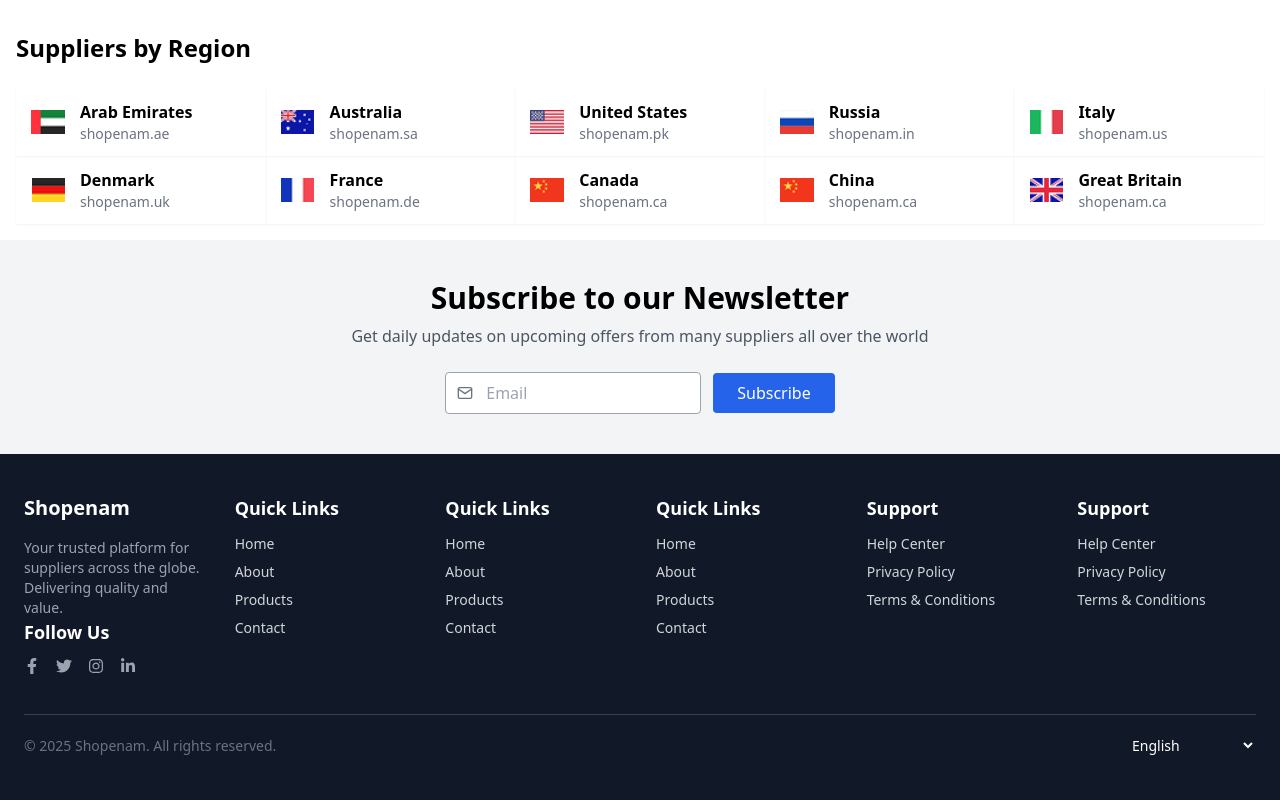
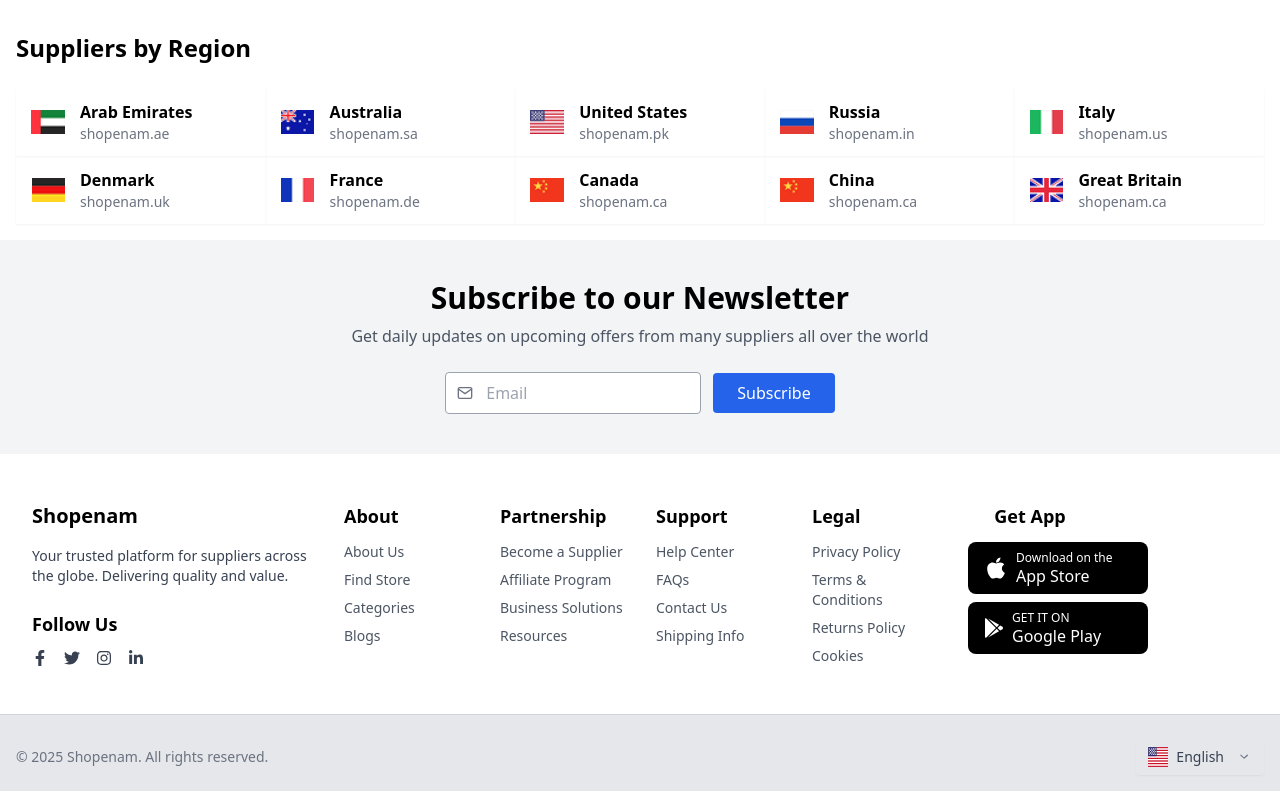
Before and after one commit to ManahilQamar/ecommerce-frontend-design, a React (Vite) app: page / in a window 1280 px wide. Shown: the part 3416-4216 px from the top of the page. Built offline with nearby package versions, Linux system fonts and the light colour scheme.

Commit message:
complete first page

```diff
--- a/src/App.jsx
+++ b/src/App.jsx
@@ -10,6 +10,7 @@ import ExtraServices from './components/ExtraServices/ExtraServices';
 import Region from './components/Region/Region';
 import Subscribe from './components/Subscribe/Subscribe';
 import Footer from './components/Footer/Footer';
+import LastLine from './components/LastLine/LastLine';
 
 const App = () => {
   return (
@@ -25,8 +26,9 @@ const App = () => {
       <Region />
       <Subscribe />
       <Footer />
+      <LastLine />
     </div>
   )
 }
 
-export default App
+export default App;
--- a/src/components/Footer/Footer.jsx
+++ b/src/components/Footer/Footer.jsx
@@ -1,101 +1,117 @@
-import React from 'react'
-import { FaFacebookF, FaTwitter, FaInstagram, FaLinkedinIn } from 'react-icons/fa'
+import React, { useState } from 'react';
+import {
+  FaFacebookF,
+  FaTwitter,
+  FaInstagram,
+  FaLinkedinIn,
+  FaApple,
+  FaGooglePlay,
+} from 'react-icons/fa';
 
 const Footer = () => {
+
   return (
-    <footer className="bg-gray-900 text-white py-10 px-6">
-      <div className="max-w-7xl mx-auto grid grid-cols-1 md:grid-cols-6 gap-8">
+    <footer className="bg-white text-black py-10 px-4 sm:px-6">
+      <div className="max-w-7xl mx-auto grid grid-cols-1 sm:grid-cols-2 md:grid-cols-4 lg:grid-cols-8 p-2 gap-8">
         {/* Company Info */}
-        <div>
+        <div className="sm:col-span-2 md:col-span-3 lg:col-span-2">
           <h2 className="text-xl font-bold mb-4">Shopenam</h2>
-          <p className="text-sm text-gray-400">
+          <p className="text-sm text-gray-700 mb-6">
             Your trusted platform for suppliers across the globe. Delivering quality and value.
           </p>
           <div>
             <h3 className="text-lg font-semibold mb-3">Follow Us</h3>
-          <div className="flex gap-4 text-gray-400">
-            <a href="#"><FaFacebookF className="hover:text-white" /></a>
-            <a href="#"><FaTwitter className="hover:text-white" /></a>
-            <a href="#"><FaInstagram className="hover:text-white" /></a>
-            <a href="#"><FaLinkedinIn className="hover:text-white" /></a>
+            <div className="flex gap-4 text-gray-700">
+              <a href="#" className="hover:text-gray-400 transition-colors">
+                <FaFacebookF />
+              </a>
+              <a href="#" className="hover:text-gray-400 transition-colors">
+                <FaTwitter />
+              </a>
+              <a href="#" className="hover:text-gray-400 transition-colors">
+                <FaInstagram />
+              </a>
+              <a href="#" className="hover:text-gray-400 transition-colors">
+                <FaLinkedinIn />
+              </a>
             </div>
           </div>
         </div>
 
-        {/* Quick Links */}
+        {/* About */}
         <div>
-          <h3 className="text-lg font-semibold mb-3">Quick Links</h3>
-          <ul className="space-y-2 text-sm text-gray-300">
-            <li><a href="#" className="hover:text-white">Home</a></li>
-            <li><a href="#" className="hover:text-white">About</a></li>
-            <li><a href="#" className="hover:text-white">Products</a></li>
-            <li><a href="#" className="hover:text-white">Contact</a></li>
+          <h3 className="text-lg font-semibold mb-3">About</h3>
+          <ul className="space-y-2 text-sm text-gray-600">
+            <li><a href="#" className="hover:text-gray-400 transition-colors">About Us</a></li>
+            <li><a href="#" className="hover:text-gray-400 transition-colors">Find Store</a></li>
+            <li><a href="#" className="hover:text-gray-400 transition-colors">Categories</a></li>
+            <li><a href="#" className="hover:text-gray-400 transition-colors">Blogs</a></li>
           </ul>
         </div>
-        {/* Quick Links */}
+
+        {/* Partnership */}
         <div>
-          <h3 className="text-lg font-semibold mb-3">Quick Links</h3>
-          <ul className="space-y-2 text-sm text-gray-300">
-            <li><a href="#" className="hover:text-white">Home</a></li>
-            <li><a href="#" className="hover:text-white">About</a></li>
-            <li><a href="#" className="hover:text-white">Products</a></li>
-            <li><a href="#" className="hover:text-white">Contact</a></li>
-          </ul>
-        </div>
-        {/* Quick Links */}
-        <div>
-          <h3 className="text-lg font-semibold mb-3">Quick Links</h3>
-          <ul className="space-y-2 text-sm text-gray-300">
-            <li><a href="#" className="hover:text-white">Home</a></li>
-            <li><a href="#" className="hover:text-white">About</a></li>
-            <li><a href="#" className="hover:text-white">Products</a></li>
-            <li><a href="#" className="hover:text-white">Contact</a></li>
+          <h3 className="text-lg font-semibold mb-3">Partnership</h3>
+          <ul className="space-y-2 text-sm text-gray-600">
+            <li><a href="#" className="hover:text-gray-400 transition-colors">Become a Supplier</a></li>
+            <li><a href="#" className="hover:text-gray-400 transition-colors">Affiliate Program</a></li>
+            <li><a href="#" className="hover:text-gray-400 transition-colors">Business Solutions</a></li>
+            <li><a href="#" className="hover:text-gray-400 transition-colors">Resources</a></li>
           </ul>
         </div>
 
         {/* Support */}
         <div>
           <h3 className="text-lg font-semibold mb-3">Support</h3>
-          <ul className="space-y-2 text-sm text-gray-300">
-            <li><a href="#" className="hover:text-white">Help Center</a></li>
-            <li><a href="#" className="hover:text-white">Privacy Policy</a></li>
-            <li><a href="#" className="hover:text-white">Terms & Conditions</a></li>
-          </ul>
-        </div>
-        {/* Get */}
-        <div>
-          <h3 className="text-lg font-semibold mb-3">Support</h3>
-          <ul className="space-y-2 text-sm text-gray-300">
-            <li><a href="#" className="hover:text-white">Help Center</a></li>
-            <li><a href="#" className="hover:text-white">Privacy Policy</a></li>
-            <li><a href="#" className="hover:text-white">Terms & Conditions</a></li>
+          <ul className="space-y-2 text-sm text-gray-600">
+            <li><a href="#" className="hover:text-gray-400 transition-colors">Help Center</a></li>
+            <li><a href="#" className="hover:text-gray-400 transition-colors">FAQs</a></li>
+            <li><a href="#" className="hover:text-gray-400 transition-colors">Contact Us</a></li>
+            <li><a href="#" className="hover:text-gray-400 transition-colors">Shipping Info</a></li>
           </ul>
         </div>
 
+        {/* Legal */}
+        <div>
+          <h3 className="text-lg font-semibold mb-3">Legal</h3>
+          <ul className="space-y-2 text-sm text-gray-600">
+            <li><a href="#" className="hover:text-gray-400 transition-colors">Privacy Policy</a></li>
+            <li><a href="#" className="hover:text-gray-400 transition-colors">Terms & Conditions</a></li>
+            <li><a href="#" className="hover:text-gray-400 transition-colors">Returns Policy</a></li>
+            <li><a href="#" className="hover:text-gray-400 transition-colors">Cookies</a></li>
+          </ul>
         </div>
 
-      {/* Bottom Line */}
-    {/* Bottom Line */}
-<div className="mt-10 flex flex-col md:flex-row items-center justify-between text-sm text-gray-500 border-t border-gray-700 pt-4 gap-4">
-  <p>&copy; {new Date().getFullYear()} Shopenam. All rights reserved.</p>
-
-  {/* Dropdown */}
-  <div className="flex items-center gap-2">
-    <select
-      id="region"
-      className="bg-gray-900 text-white   rounded  py-1 text-sm focus:outline-none"
+        {/* Get App */}
+        <div>
+          <h3 className="text-center text-lg font-bold mb-3">Get App</h3>
+          <div className="sm:flex-row">
+            <a
+              href="#"
+              className="flex items-center gap-2 bg-black text-white px-4 py-2 rounded-lg hover:bg-gray-800 transition-colors sm:w-auto min-w-[180px] mb-2"
             >
-      <option value="ae">English</option>
-      <option value="pk">Chines</option>
-      <option value="sa">Arabic</option>
-      <option value="us">Koren</option>
-      <option value="uk">United Kingdom</option>
-    </select>
+              <FaApple className="text-2xl" />
+              <div className="text-left leading-tight">
+                <p className="text-xs font-light">Download on the</p>
+                <p className="font-medium">App Store</p>
+              </div>
+            </a>
+            <a
+              href="#"
+              className="flex items-center gap-2 bg-black text-white px-4 py-2 rounded-lg hover:bg-gray-800 transition-colors sm:w-auto min-w-[180px]"
+            >
+              <FaGooglePlay className="text-xl" />
+              <div className="text-left leading-tight">
+                <p className="text-xs font-light">GET IT ON</p>
+                <p className="font-medium">Google Play</p>
+              </div>
+            </a>
+          </div>
         </div>
       </div>
 
     </footer>
-  )
-}
+  );
+};
 
 export default Footer;
--- /dev/null
+++ b/src/components/LastLine/LastLine.jsx
@@ -0,0 +1,57 @@
+import React, { useState } from 'react';
+
+const languages = [
+  { code: 'en', label: 'English', flag: '/images/images/flags/US@2x.png' },
+  { code: 'zh', label: 'Chinese', flag: '/images/images/flags/CN@2x.png' },
+  { code: 'ar', label: 'Arabic', flag: '/images/images/flags/AE@2x.png' },
+  { code: 'ko', label: 'Korean', flag: '/images/images/flags/KR@2x.png' },
+  { code: 'es', label: 'Spanish', flag: '/images/images/flags/ES@2x.png' },
+];
+
+const LastLine = () => {
+  const [selectedLang, setSelectedLang] = useState(languages[0]);
+  const [openLang, setOpenLang] = useState(false);
+
+  return (
+    <div>
+      {/* Bottom Line */}
+      <div className="max-w-7xl bg-gray-200 mx-auto  p-4 flex flex-col md:flex-row items-center justify-between text-sm text-gray-500 border-t border-gray-300 pt-6 gap-4">
+        <p>&copy; {new Date().getFullYear()} Shopenam. All rights reserved.</p>
+
+        {/* Custom Language Dropdown */}
+        <div className="relative">
+          <button
+            onClick={() => setOpenLang(!openLang)}
+            className="flex items-center gap-2 px-3 py-2 rounded shadow-sm"
+          >
+            <img src={selectedLang.flag} alt={selectedLang.label} className="w-5 h-5" />
+            <span className="text-sm text-gray-700">{selectedLang.label}</span>
+            <svg className="w-4 h-4 text-gray-500 ml-1" viewBox="0 0 20 20" fill="currentColor">
+              <path d="M5.23 7.21a.75.75 0 011.06.02L10 10.585l3.71-3.354a.75.75 0 111.02 1.1l-4 3.625a.75.75 0 01-1.02 0l-4-3.625a.75.75 0 01.02-1.06z" />
+            </svg>
+          </button>
+
+          {openLang && (
+            <ul className="absolute right-0 bottom-full mb-2 w-40 rounded bg-white shadow-lg z-10">
+              {languages.map((lang) => (
+                <li
+                  key={lang.code}
+                  onClick={() => {
+                    setSelectedLang(lang);
+                    setOpenLang(false);
+                  }}
+                  className="flex items-center gap-2 px-3 py-2 hover:bg-gray-100 cursor-pointer"
+                >
+                  <img src={lang.flag} alt={lang.label} className="w-5 h-5" />
+                  <span className="text-sm text-gray-800">{lang.label}</span>
+                </li>
+              ))}
+            </ul>
+          )}
+        </div>
+      </div>
+    </div>
+  );
+};
+
+export default LastLine;
```
Also changed, not shown: public/index.html (added, +12 -0 lines), src/components/Subscribe/Subscribe.jsx (line endings or trailing spaces). Lines whose indentation alone changed are shown as unchanged.
